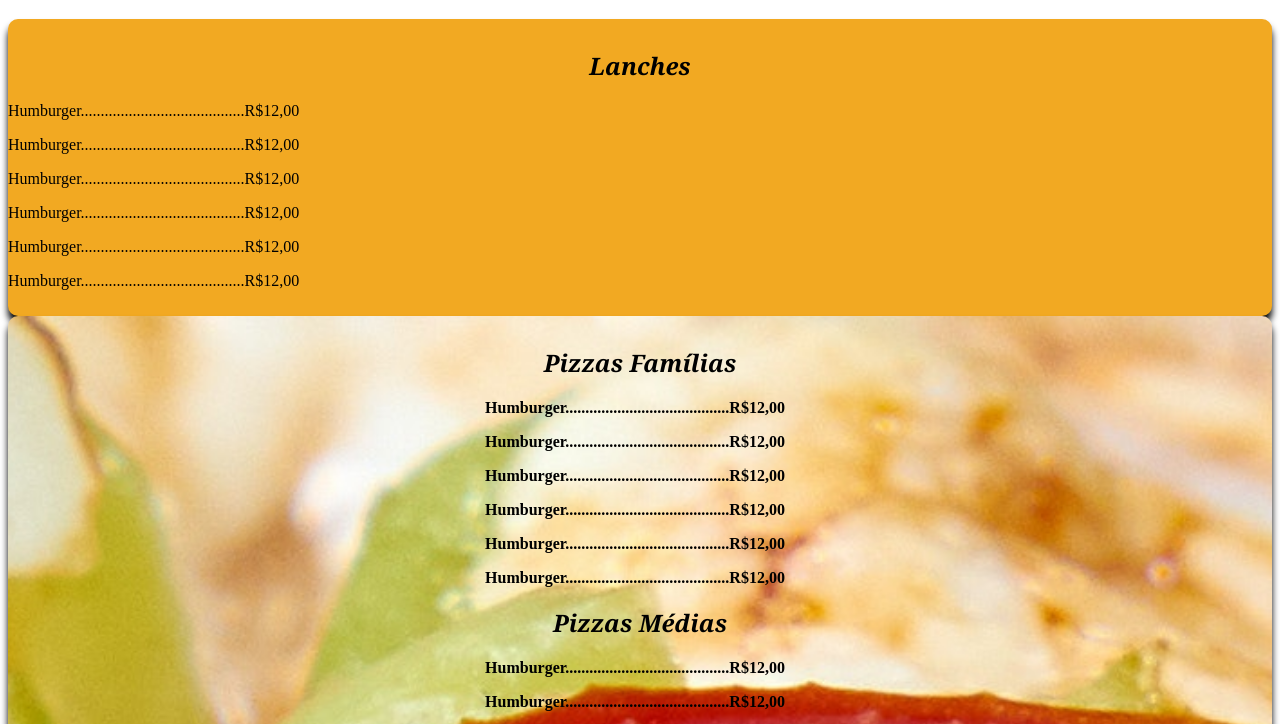
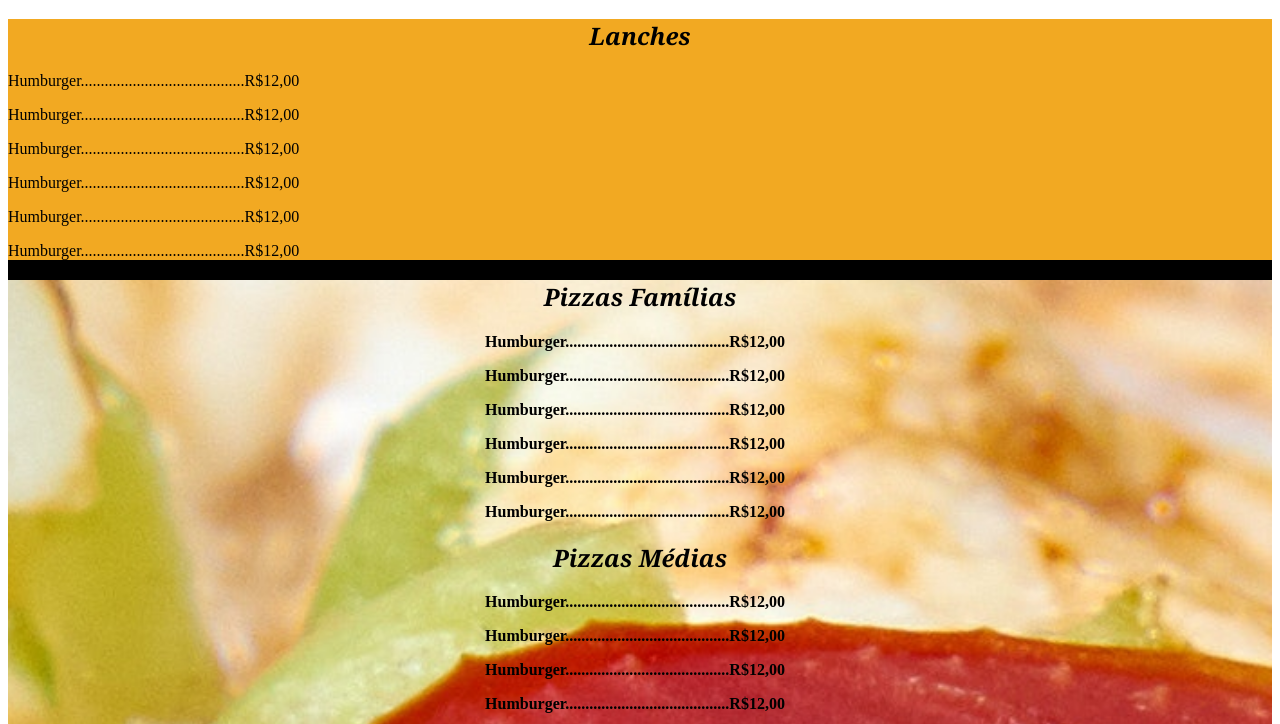
Before and after one commit to EdivaldoMoriera/rei-da-pizza, a plain HTML site: page index.html in a window 1280 px wide. Shown: the part 67-791 px from the top of the page. Drawn offline with Linux system fonts and the light colour scheme.

Commit message:
Update style.css

```diff
--- a/estilos/style.css
+++ b/estilos/style.css
@@ -5,7 +5,7 @@ header{
     border-radius: 10px;
     text-align: center;
 }
-section {
+/*section {
     padding-bottom: 10px;
     padding-top: 10px;
     border-radius: 10px;
@@ -13,6 +13,10 @@ section {
     box-shadow: 0px 7px 7px black;
 
 
+}*/
+main{
+    background-color: black;
+    border: 1px 1px solid black
 }
 .pizza{
     background-attachment: fixed;
```
